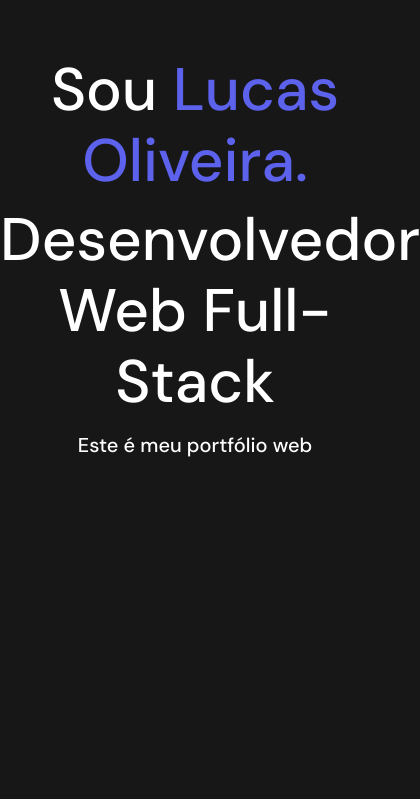
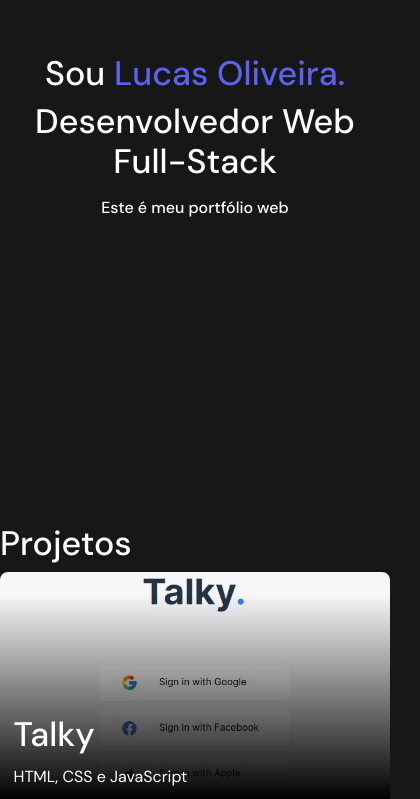
Before and after one commit to 0liv3ir4Luc4s/portfolio, a plain HTML site: page index.html in a window 390 px wide. Shown: the part 143-942 px from the top of the page, 420 px wide, since content can reach past the window. Before the commit the page ends 906 px from the top, so only its background shows below. Drawn offline with nearby package versions, Linux system fonts and the light colour scheme.

Commit message:
feat: Add responsivity

```diff
--- a/app/js/app.js
+++ b/app/js/app.js
@@ -1,6 +1,7 @@
-const project_cards = Array.from(document.querySelector("project-card"));
+const project_cards = Array.from(document.querySelectorAll(".project-card"));
+console.log(project_cards);
 project_cards.forEach((card) =>
-    card.addEventListerner("click", (ev) => {
+    card.addEventListener("click", (ev) => {
         const textSelected = window.getSelection().toString();
         if(!textSelected) {
             card.querySelector("a").click();
--- a/app/sass/components/_project-card.scss
+++ b/app/sass/components/_project-card.scss
@@ -10,9 +10,9 @@
 .project-card {
     width: fit-content;
     img {
+        border-radius: .5rem;
         position: relative;
         z-index: -1;
-        filter: drop-shadow(0px 4px 4px rgba(0, 0, 0, 0.25));
     }
     background: linear-gradient(180deg, rgba(0, 0, 0, 0) 9.74%, #000000 100%);
 }
--- a/app/sass/pages/_home.scss
+++ b/app/sass/pages/_home.scss
@@ -5,3 +5,11 @@
     }
     margin: 12.3125rem 0 19.125rem 0;
 }
+#projects-list-heading {
+    margin-left: 8.875rem;
+}
+@media (max-width: 576px) {
+    #projects-list-heading {
+        margin-left: 0;
+    }
+}
--- a/index.html
+++ b/index.html
@@ -12,11 +12,28 @@
     <title>Porfólio</title>
 </head>
 <body class="text-center">
-  <div class="presentation">
+  <div class="presentation d-none d-sm-block">
     <h1>Sou <span>Lucas Oliveira.</span></h1>
     <h1>Desenvolvedor Web Full-Stack</h1>
     <h5 class="mt-3">Este é meu portfólio web</h5>
   </div>
+  <div class="presentation d-sm-none">
+    <h3>Sou <span>Lucas Oliveira.</span></h3>
+    <h3>Desenvolvedor Web Full-Stack</h3>
+    <p class="mt-3 subtitle-1">Este é meu portfólio web</p>
+  </div>
+  <h3 id="projects-list-heading" class="text-start">Projetos</h3>
+  <div class="d-flex justify-content-center text-start">
+    <div class="project-card position-relative">
+      <a class="d-none" target="_blank" href="https://github.com/0liv3ir4Luc4s/chat-video-messenger.git"></a>
+      <img class="img-fluid" src="app/assets/talky.jpg" alt="Prévia do projeto Talky">
+      <div class="project-desc position-absolute">
+        <h3>Talky</h3>
+        <span>HTML, CSS e JavaScript</span>
+      </div>
+    </div>
+  </div>
 <script src="https://cdn.jsdelivr.net/npm/bootstrap@5.0.2/dist/js/bootstrap.bundle.min.js" integrity="sha384-MrcW6ZMFYlzcLA8Nl+NtUVF0sA7MsXsP1UyJoMp4YLEuNSfAP+JcXn/tWtIaxVXM" crossorigin="anonymous"></script>
+<script src="app/js/app.js"></script>
 </body>
 </html>
```
Also changed, not shown: app/assets/talky.jpg (added), app/css/main.css, 1 other file.
